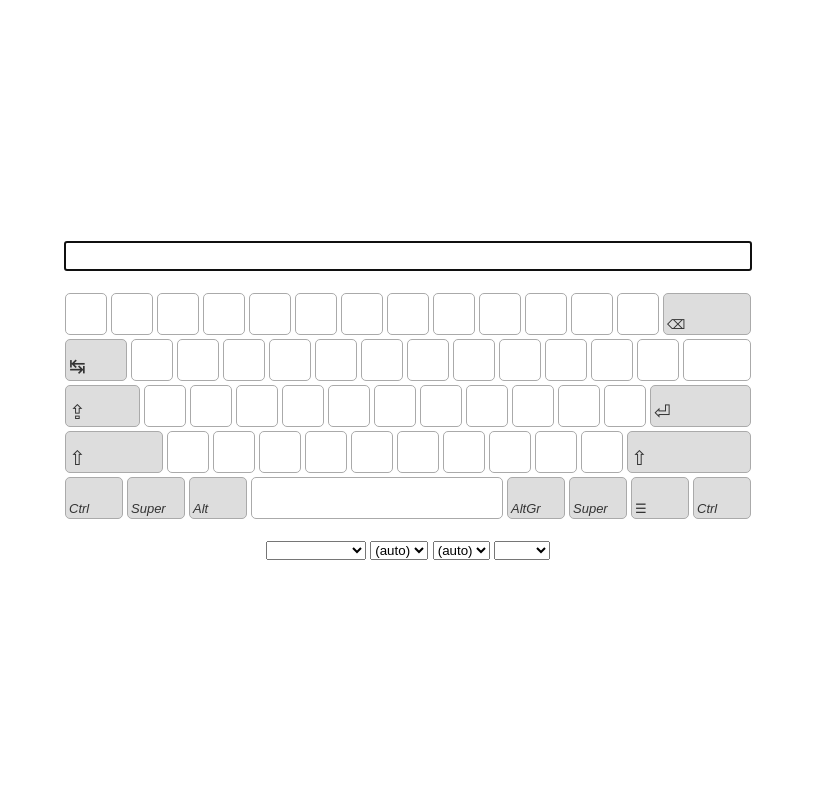
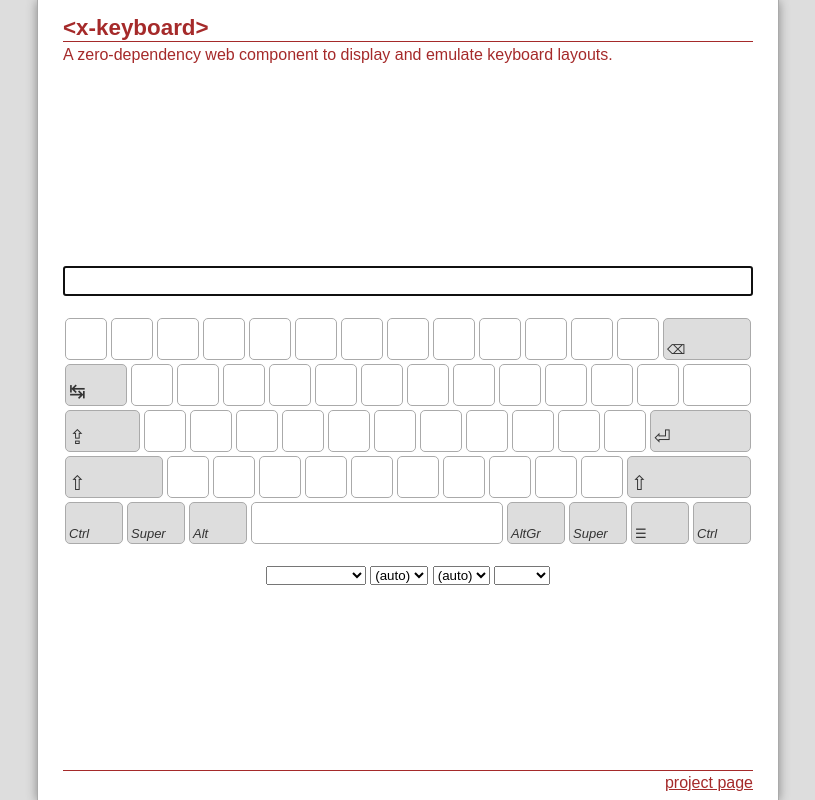
Before and after one commit to OneDeadKey/x-keyboard, a plain HTML site: page index.html in a window 1280 px wide. Shown: the whole page, without its empty margins (232-1047 px from the left). Drawn offline with Linux system fonts and the light colour scheme.

Commit message:
a bit of styling

```diff
--- a/index.html
+++ b/index.html
@@ -7,31 +7,62 @@
     html {
       height: 100%;
       width: 100%;
-      display: table;
       font-family: sans-serif;
+      background-color: #ddd;
     }
     body {
-      display: table-cell;
-      vertical-align: middle;
-      width: 680px;
+      display: flex;
+      flex-direction: column;
+      justify-content: space-between;
+      padding: 0 25px;
       margin: auto;
+      width: 690px; /* same as the <x-keyboard> fixed width */
+      height: 100%;
+      border-left: 1px solid #aaa;
+      border-right: 1px solid #aaa;
+      box-shadow: 0px 1px 10px #888;
+      background-color: #fff;
+    }
+    header {
+      font-size: 1rem;
+      color: brown;
+    }
+    h1 {
+      margin-bottom: 0.2em;
+      font-size: 1.4rem;
+      border-bottom: 1px solid brown;
+    }
+    div {
       text-align: center;
     }
     input {
-      width: 680px;
+      box-sizing: border-box;
+      width: 100%;
       text-align: center;
       font-size: 1.3em;
+    }
+    footer {
+      border-top: 1px solid brown;
+      text-align: right;
+      padding: 0.2rem 0 0.5rem;
+    }
+    footer a {
+      color: brown;
     }
   </style>
   <script src="x-keyboard.js" type="module"></script>
   <script src="demo.js"></script>
 </head>
 <body>
+  <header>
+    <h1>&lt;x-keyboard&gt;</h1>
+    A zero-dependency web component to display and emulate keyboard layouts.
+    </p>
+  </header>
 
+  <div>
     <input spellcheck="false">
-
     <x-keyboard id="keyboard"></x-keyboard>
-
     <form>
       <select id="layout">
         <option selected></option>
@@ -89,6 +120,10 @@
         <option>hints</option>
       </select>
     </form>
+  </div>
 
+  <footer>
+    <a href="https://github.com/fabi1cazenave/x-keyboard">project page</a>
+  </footer>
 </body>
 </html>
```
Lines whose indentation alone changed are shown as unchanged.
